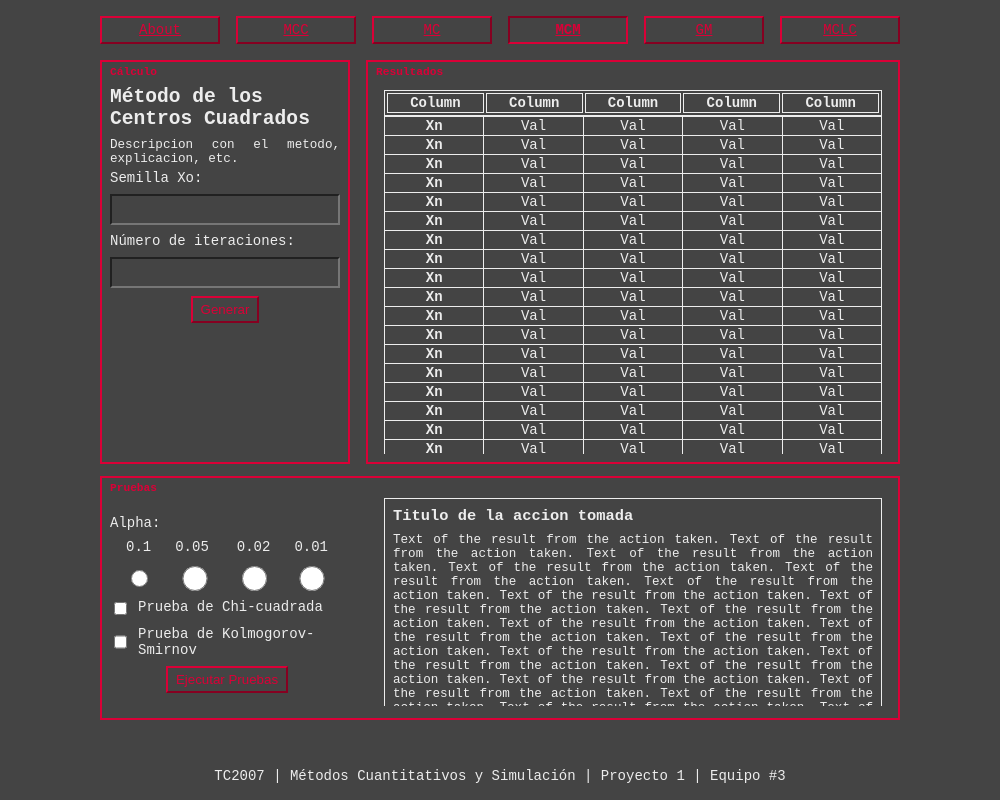
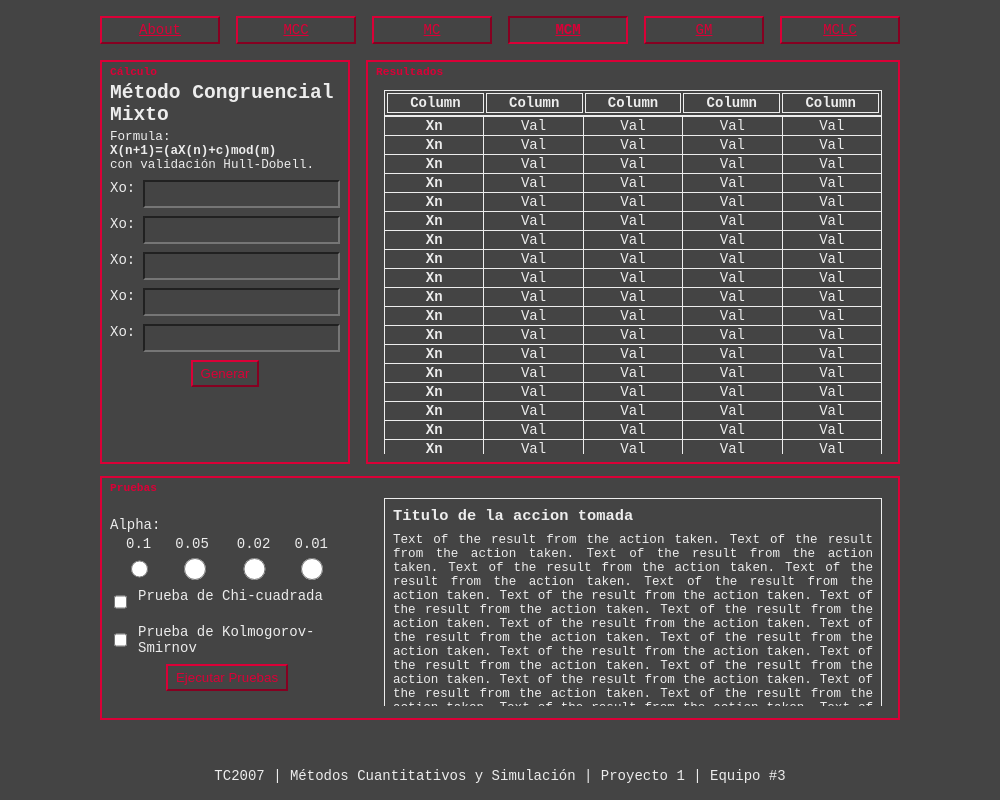
Before and after one commit to tlacuilose/simulador-random, an Electron app: page views/mcm.html in a window 1000 px wide. Drawn offline with Linux system fonts and the light colour scheme.

Commit message:
Adds correct inputs to MCM.

```diff
--- a/views/css/generators.css
+++ b/views/css/generators.css
@@ -42,12 +42,12 @@
 .input-form .is-field {
   display: grid;
   grid-template-rows: auto;
-  grid-gap: 0.5rem;
+  grid-gap: 0.2rem;
   padding: 0 8px;
 }
 
-.input-form .is-field input {
-  height: 25px;
+.input-form input {
+  min-height: 22px;
 }
 
 .input-form .is-field-inline {
@@ -61,6 +61,10 @@
 .input-form .is-button {
   display: grid;
   place-items: center;
+}
+
+#form-inputs {
+  margin-top: 8px;
 }
 
 #table-content {
--- a/views/css/main.css
+++ b/views/css/main.css
@@ -44,7 +44,7 @@ html, body {
 }
 
 .is-title {
-  margin: 8px 8px;
+  margin: 4px 8px;
   font-size: 1.4em;
   font-weight: bold;
 }
@@ -56,7 +56,7 @@ html, body {
 }
 
 .is-description {
-  margin: 4px 8px;
+  margin: 0 8px 4px 8px;
   font-size: 0.9em;
   font-weight: lighter;
   text-align: justify;
--- a/views/mcm.html
+++ b/views/mcm.html
@@ -25,16 +25,32 @@
           <div class="generator-content">
             <div class="section" id="input-content">
               <div class="section-name">C&aacute;lculo</div>
-              <h1 class="is-title">Método de los Centros Cuadrados</h1>
-              <p class="is-description">Descripcion con el metodo, explicacion, etc.</p>
+              <h1 class="is-title">Método Congruencial Mixto</h1>
+              <p class="is-description">
+              Formula:</br>
+              <strong>X(n+1)=(aX(n)+c)mod(m)</strong></br>
+              con validaci&oacute;n Hull-Dobell.
+              </p>
               <form class="input-form" id="form-inputs">
-                <div class="is-field">
-                  <label for="seed">Semilla Xo:</label>
-                  <input type="number" name="seed" id="seed-input" required>
+                <div class="is-field-inline">
+                  <label for="x0">Xo:</label>
+                  <input type="number" name="x0" id="x0-input" required>
                 </div>
-                <div class="is-field">
-                  <label for="interations">N&uacute;mero de iteraciones:</label>
-                  <input type="number" name="iterations" id="iterations-input" required>
+                <div class="is-field-inline">
+                  <label for="a">Xo:</label>
+                  <input type="number" name="a" id="a-input" required>
+                </div>
+                <div class="is-field-inline">
+                  <label for="c">Xo:</label>
+                  <input type="number" name="c" id="c-input" required>
+                </div>
+                <div class="is-field-inline">
+                  <label for="m">Xo:</label>
+                  <input type="number" name="m" id="m-input" required>
+                </div>
+                <div class="is-field-inline">
+                  <label for="i">Xo:</label>
+                  <input type="number" name="i" id="i-input" required>
                 </div>
                 <div class="is-button">
                   <input type="submit" value="Generar" class="button is-primary">
```
Also changed, not shown: test/integration_tests.js (+29 -1 lines), README.md.
